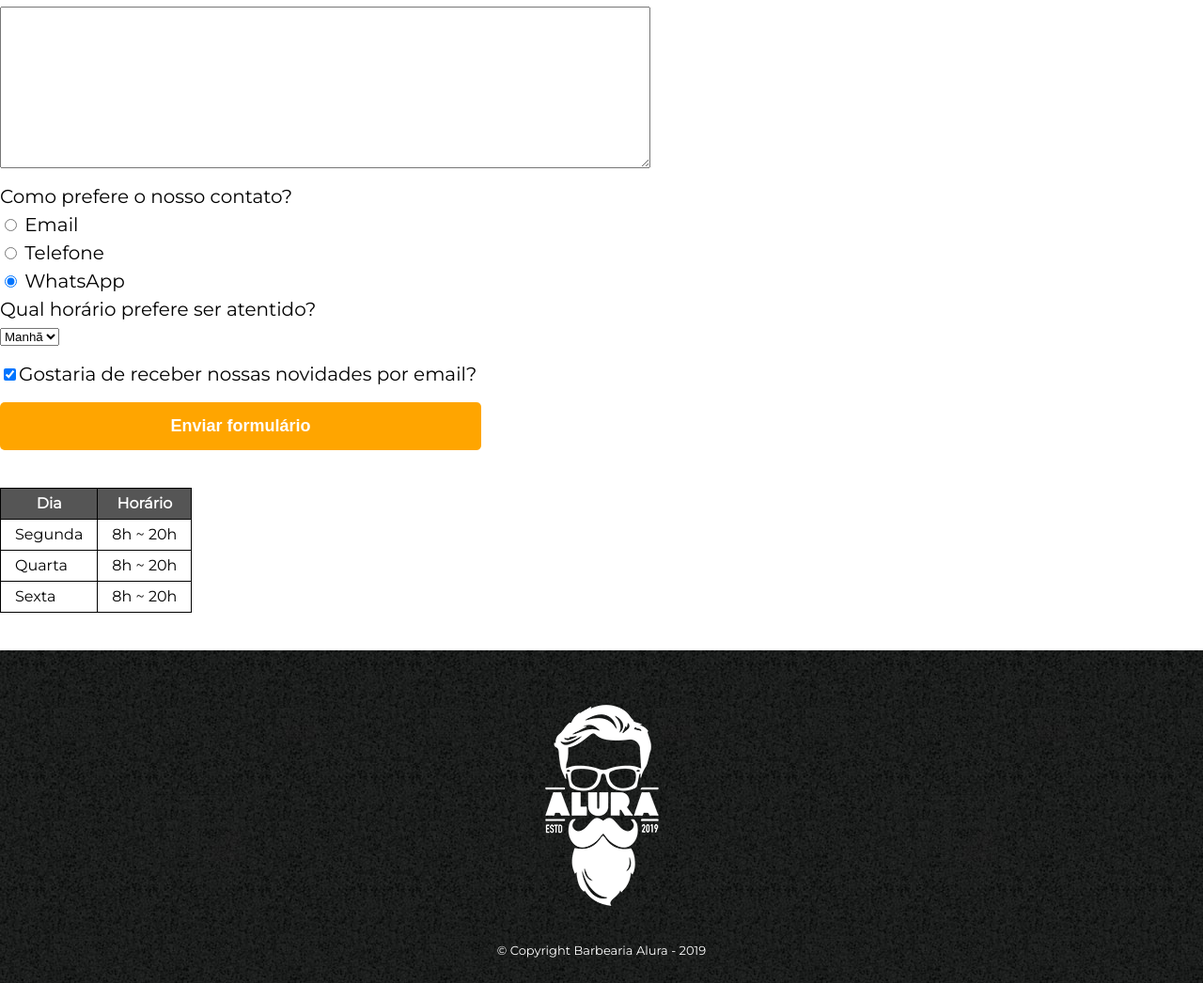
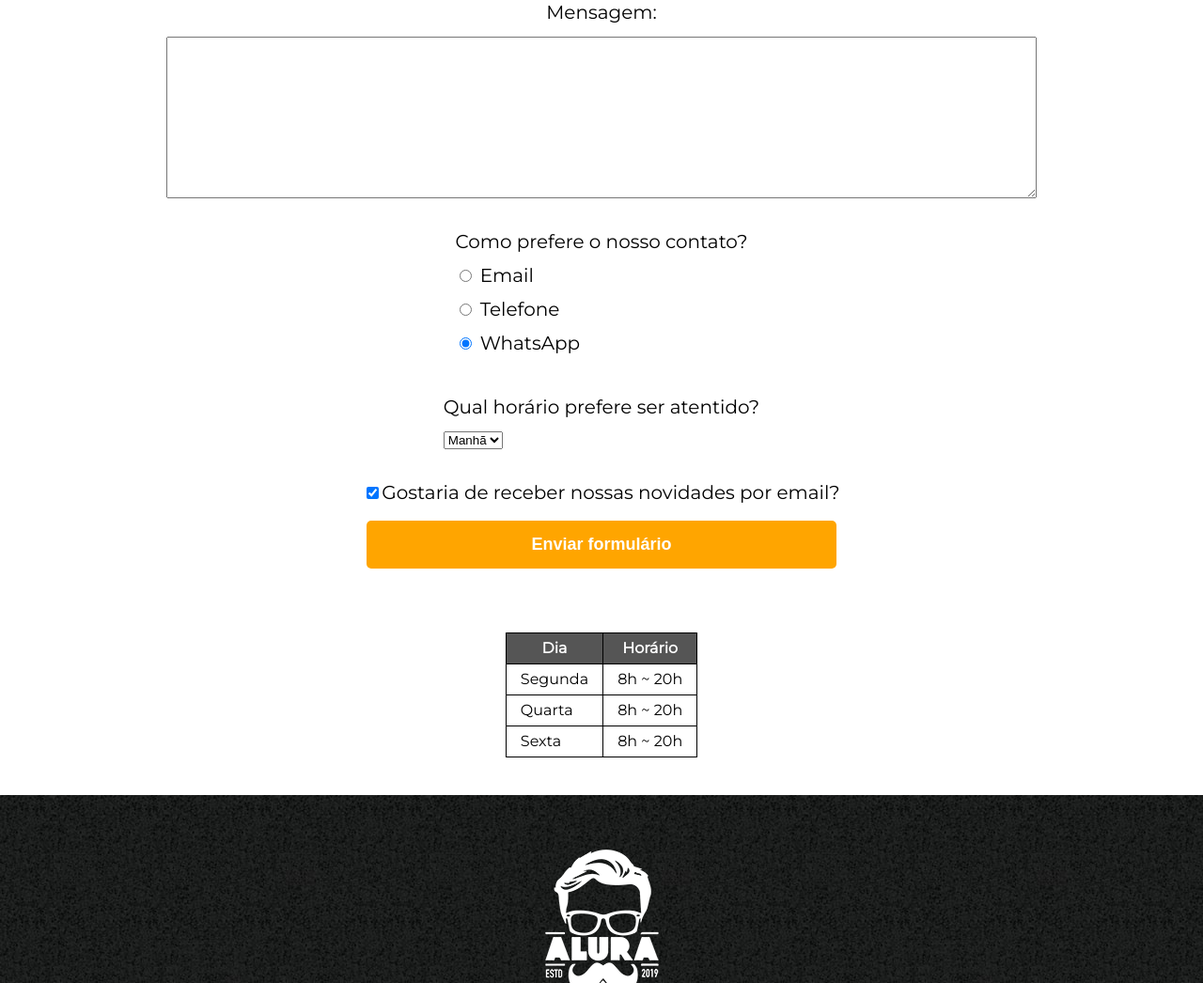
Before and after one commit to Aliine98/barbearia-alura, a plain HTML site: page contato.html in a window 1280 px wide. Shown: the part 623-1669 px from the top of the page at 94% size. Drawn offline with Linux system fonts and the light colour scheme.

Commit message:
melhorando css da página contato e movido para um novo arquivo css

```diff
--- /dev/null
+++ b/assets/css/contato.css
@@ -0,0 +1,66 @@
+form {
+   margin: 3rem 1rem;
+   display: flex;
+   flex-direction: column;
+   align-items: center;
+}
+
+form label,
+form legend {
+   display: block;
+   font-size: 20px;
+   margin-bottom: 1rem;
+}
+
+.input-padrao {
+   margin: 0 0 20px;
+   padding: 10px 25px;
+   width: 70%;
+}
+
+fieldset {
+   margin: 1rem 0;
+}
+
+.checkbox {
+   margin: 20px 0;
+}
+
+.enviar {
+   width: 40%;
+   padding: 15px 0;
+   background: orange;
+   color: white;
+   font-weight: bold;
+   font-size: 18px;
+   border: none;
+   border-radius: 5px;
+   transition: 1s all;
+   cursor: pointer;
+}
+
+.enviar:hover {
+   background: darkorange;
+   transform: scale(1.2);
+}
+
+.table-container {
+   display: flex;
+   justify-content: center;
+}
+
+table {
+   margin: 20px 0 40px;
+}
+
+thead {
+   background: #555555;
+   color: white;
+   font-weight: bold;
+}
+
+td,
+th {
+   border: 1px solid #000000;
+   padding: 8px 15px;
+}
--- a/assets/css/style.css
+++ b/assets/css/style.css
@@ -57,61 +57,3 @@ footer {
         margin: 0 5rem;
     }
 }
-
-
-form {
-    margin: 40px 0;
-}
-
-form label,
-form legend {
-    display: block;
-    font-size: 20px;
-    margin-bottom: 10px;
-}
-
-.input-padrao {
-    display: block;
-    margin: 0 0 20px;
-    /*igual a margin-bottom*/
-    padding: 10px 25px;
-    width: 50%;
-}
-
-.checkbox {
-    margin: 20px 0;
-}
-
-.enviar {
-    width: 40%;
-    padding: 15px 0;
-    background: orange;
-    color: white;
-    font-weight: bold;
-    font-size: 18px;
-    border: none;
-    border-radius: 5px;
-    transition: 1s all;
-    cursor: pointer;
-}
-
-.enviar:hover {
-    background: darkorange;
-    transform: scale(1.2);
-}
-
-table {
-    margin: 20px 0 40px;
-}
-
-thead {
-    background: #555555;
-    color: white;
-    font-weight: bold;
-}
-
-td,
-th {
-    border: 1px solid #000000;
-    padding: 8px 15px;
-}
--- a/contato.html
+++ b/contato.html
@@ -6,6 +6,7 @@
       <title>Barbearia Alura</title>
       <link rel="stylesheet" href="./assets/css/reset.css" />
       <link rel="stylesheet" href="./assets/css/style.css" />
+      <link rel="stylesheet" href="./assets/css/contato.css" />
       <link rel="preconnect" href="https://fonts.googleapis.com" />
       <link rel="preconnect" href="https://fonts.gstatic.com" crossorigin />
       <link href="https://fonts.googleapis.com/css2?family=Montserrat&display=swap" rel="stylesheet" />
@@ -63,6 +64,7 @@
             <input type="submit" value="Enviar formulário" class="enviar" />
          </form>
 
+         <div class="table-container">
             <table>
                <thead>
                   <tr>
@@ -85,6 +87,7 @@
                   </tr>
                </tbody>
             </table>
+         </div>
       </main>
 
       <footer>
```
Lines whose indentation alone changed are shown as unchanged.
